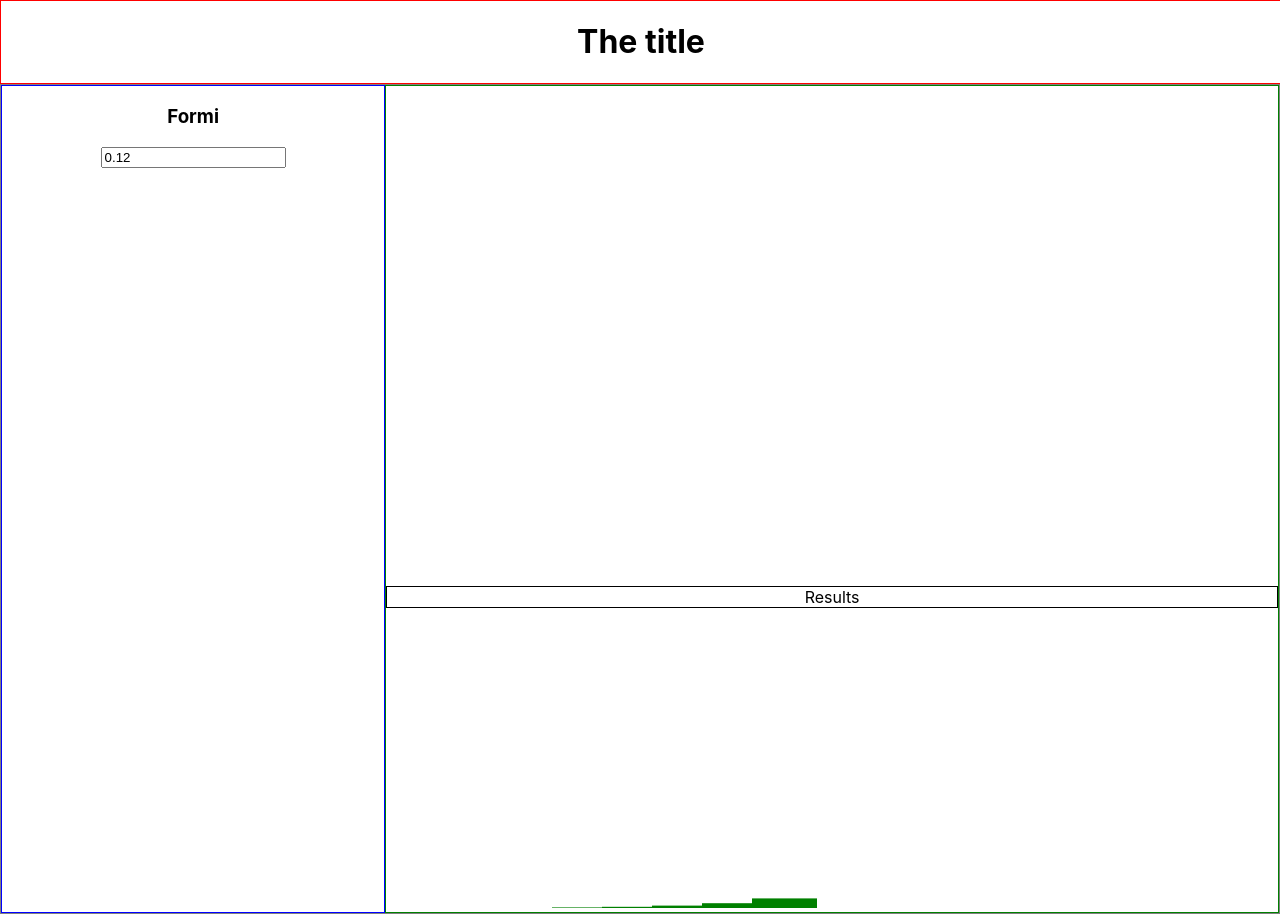
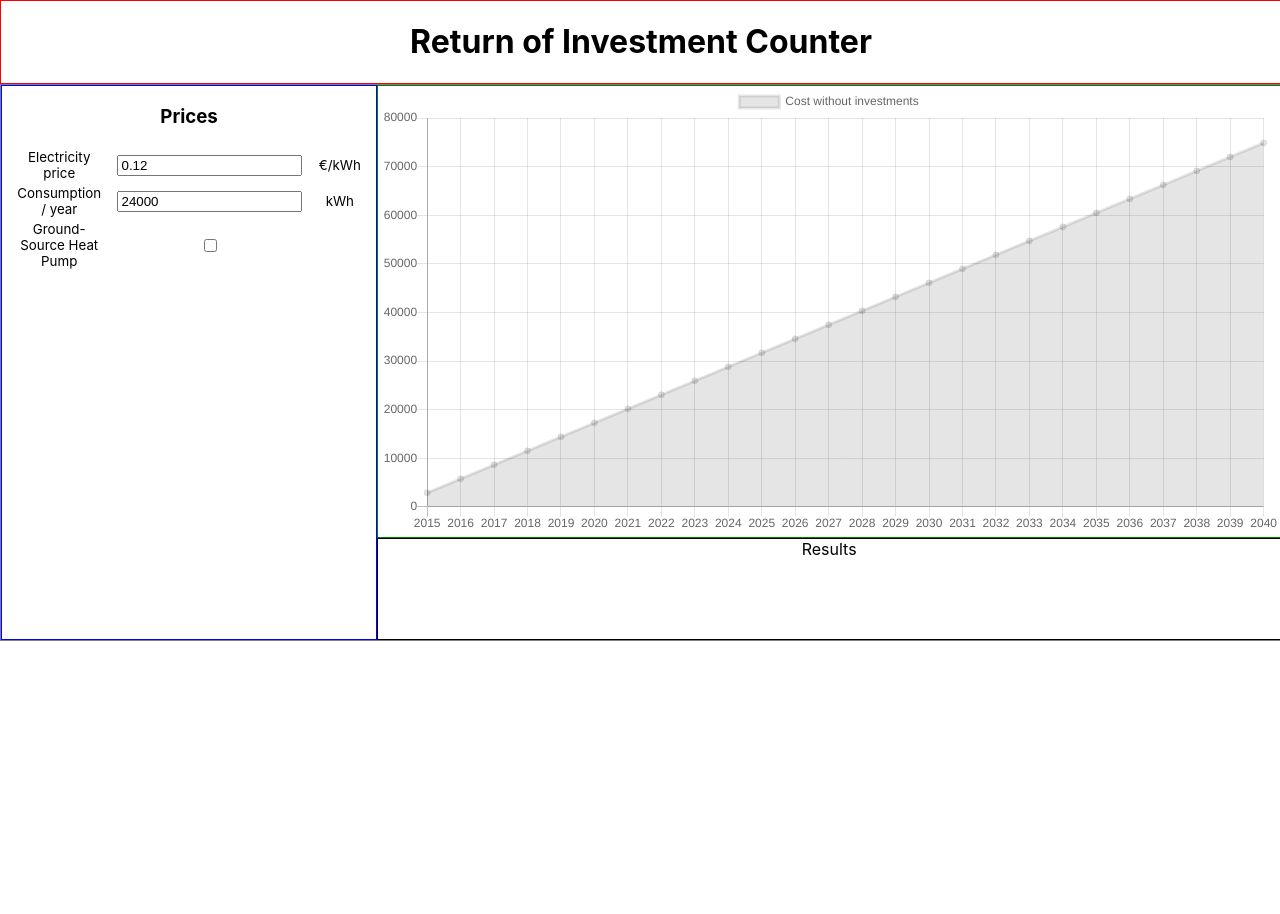
Before and after one commit to TimoP123/ids-roi-project, a React (Create React App) app in the folder ids-roi/: page / in a window 1280 px wide. After the commit the page ends 800 px from the top, so only its background shows below. Built offline with nearby package versions, Linux system fonts and the light colour scheme.

Commit message:
react-chartjs2 added and graph works

```diff
--- a/ids-roi/package.json
+++ b/ids-roi/package.json
@@ -3,8 +3,10 @@
   "version": "0.1.0",
   "private": true,
   "dependencies": {
+    "chart.js": "^2.7.3",
     "d3": "^5.7.0",
     "react": "^16.5.2",
+    "react-chartjs-2": "^2.7.4",
     "react-dom": "^16.5.2",
     "react-scripts": "2.0.5"
   },
--- a/ids-roi/public/index.html
+++ b/ids-roi/public/index.html
@@ -1,5 +1,6 @@
 <!DOCTYPE html>
 <html lang="en">
+
 <head>
   <meta charset="utf-8">
   <link rel="shortcut icon" href="%PUBLIC_URL%/favicon.ico">
@@ -19,8 +20,9 @@
       work correctly both with client-side routing and a non-root public URL.
       Learn how to configure a non-root public URL by running `npm run build`.
     -->
-    <title>React App</title>
+  <title>ROI Counter</title>
 </head>
+
 <body>
   <noscript>
     You need to enable JavaScript to run this app.
@@ -37,4 +39,5 @@
       To create a production bundle, use `npm run build` or `yarn build`.
     -->
 </body>
+
 </html>
--- a/ids-roi/src/App.css
+++ b/ids-roi/src/App.css
@@ -9,18 +9,22 @@
 }
 
 .roi-view {
+  width: 100%;
   display: flex;
   border: 1px solid gray;
 }
 
 .form {
-  flex: 0.3;
+  flex: 0.25;
   border: 1px solid blue;
   min-height: 500px;
 }
 
 .graphs {
-  flex: 0.7;
   border: 1px solid green;
-  min-height: 500px;
+  min-height: 350px;
 }
+
+.right {
+  flex: 0.75;
+}
--- a/ids-roi/src/App.js
+++ b/ids-roi/src/App.js
@@ -1,62 +1,232 @@
 import React, { Component } from "react";
 import "./App.css";
 import Form from "./components/Form";
-import BarChart from "./components/BarChart";
+import Chart from "./components/Chart";
 import Results from "./components/Results";
 
 class App extends Component {
-
   componentDidMount() {
-    this.setState({ costs: this.costs(this.state.electricityPrice) });
+    this.setState({
+      data: this.data(
+        this.state.electricityPrice,
+        this.state.yearConsumption,
+        this.state.gshpPrice,
+        this.state.gshpOn,
+        this.state.gshpSavings,
+        this.state.gshpYear
+      )
+    });
   }
 
   constructor() {
     super();
     this.state = {
       startYear: 2015,
-      endYear: 2019,
+      endYear: 2040,
       electricityPrice: 0.12,
-      costs: []
+      yearConsumption: 24000,
+      costs: [],
+      data: [],
+      gshpOn: false,
+      gshpYear: 2016,
+      gshpPrice: 20000,
+      gshpSavings: 7000,
+      solarPanelsOn: false
     };
   }
 
-  costs = price => {
-    let arr = [];
-    for (let year = this.state.startYear; year <= this.state.endYear; year++) {
-      arr.push(price);
-      price += price;
+  data = (price, yearConsumption, gshpPrice, gshpOn, gshpSavings, gshpYear) => {
+    let labels = [];
+    let costs = [];
+    let costsGshp = [];
+    let electricityCostsBeforeGshp = 0;
+
+    let endYear = this.state.endYear;
+    if (gshpOn) {
+      endYear =
+        this.roiTime(gshpPrice, price, gshpSavings) +
+        this.state.startYear +
+        (gshpYear - this.state.startYear) +
+        4;
     }
-    console.log(arr);
-    return arr;
+
+    for (let year = this.state.startYear; year <= endYear; year++) {
+      labels.push(year);
+
+      let cost = (year - this.state.startYear + 1) * yearConsumption * price;
+      costs.push(cost);
+
+      if (gshpOn) {
+        if (year < gshpYear) {
+          costsGshp.push(null);
+          electricityCostsBeforeGshp = cost;
+        } else {
+          let cost =
+            (year - gshpYear + 1) * (yearConsumption - gshpSavings) * price +
+            electricityCostsBeforeGshp +
+            gshpPrice;
+          costsGshp.push(cost);
+        }
+      }
+    }
+
+    let data = {
+      labels: labels,
+      datasets: [
+        {
+          label: "Cost without investments",
+          data: costs
+        }
+      ]
+    };
+
+    if (costsGshp.length > 1) {
+      data.datasets.push({ label: "Costs with GSHP", data: costsGshp });
+    }
+
+    return data;
   };
+
+  results = () => {};
 
   onSetPrice = e => {
     const newPrice = parseFloat(e.target.value);
     console.log("newPrice", newPrice);
-    this.setState({ electricityPrice: newPrice, costs: this.costs(newPrice) });
+    this.setState({
+      electricityPrice: newPrice,
+      data: this.data(
+        newPrice,
+        this.state.yearConsumption,
+        this.state.gshpPrice,
+        this.state.gshpOn,
+        this.state.gshpSavings,
+        this.state.gshpYear
+      )
+    });
+  };
+
+  onSetYearConsumption = e => {
+    const newYearConsumption = parseFloat(e.target.value);
+    console.log("newYearConsumption", newYearConsumption);
+    this.setState({
+      yearConsumption: newYearConsumption,
+      data: this.data(
+        this.state.electricityPrice,
+        newYearConsumption,
+        this.state.gshpPrice,
+        this.state.gshpOn,
+        this.state.gshpSavings,
+        this.state.gshpYear
+      )
+    });
+  };
+
+  onSetGshpPrice = e => {
+    const newGshpPrice = parseFloat(e.target.value);
+    console.log("newGshpPrice", newGshpPrice);
+    this.setState({
+      gshpPrice: newGshpPrice,
+      data: this.data(
+        this.state.electricityPrice,
+        this.state.yearConsumption,
+        newGshpPrice,
+        this.state.gshpOn,
+        this.state.gshpSavings,
+        this.state.gshpYear
+      )
+    });
+  };
+
+  onToggleGshp = () => {
+    let newState = !this.state.gshpOn;
+    this.setState({
+      gshpOn: newState,
+      data: this.data(
+        this.state.electricityPrice,
+        this.state.yearConsumption,
+        this.state.gshpPrice,
+        newState,
+        this.state.gshpSavings,
+        this.state.gshpYear
+      )
+    });
+  };
+
+  onSetSavings = e => {
+    const newSavings = parseFloat(e.target.value);
+    console.log("newGshpSavings", newSavings);
+    this.setState({
+      gshpSavings: newSavings,
+      data: this.data(
+        this.state.electricityPrice,
+        this.state.yearConsumption,
+        this.state.gshpPrice,
+        this.state.gshpOn,
+        newSavings,
+        this.state.gshpYear
+      )
+    });
+  };
+
+  onSelectGshpYear = e => {
+    const newYear = parseFloat(e.target.value);
+    console.log("newGshpYear");
+    this.setState({
+      gshpYear: newYear,
+      data: this.data(
+        this.state.electricityPrice,
+        this.state.yearConsumption,
+        this.state.gshpPrice,
+        this.state.gshpOn,
+        this.state.gshpSavings,
+        newYear
+      )
+    });
+  };
+
+  roiTime = (gshpPrice, electricityPrice, savings) => {
+    return Math.round(gshpPrice / (savings * electricityPrice));
   };
 
   render() {
     return (
       <div className="App">
         <div className="title">
-          <h1>The title</h1>
+          <h1>Return of Investment Counter</h1>
         </div>
         <div className="roi-view">
           <div className="form">
             <Form
               electricityPrice={this.state.electricityPrice}
+              yearConsumption={this.state.yearConsumption}
+              onSetYearConsumption={this.onSetYearConsumption}
               onSetPrice={this.onSetPrice}
+              gshpOn={this.state.gshpOn}
+              onToggleGshp={this.onToggleGshp}
+              solarPanelsOn={this.state.solarPanelsOn}
+              onToggleSolarPanels={this.onToggleSolarPanels}
+              gshpPrice={this.state.gshpPrice}
+              onSetGshpPrice={this.onSetGshpPrice}
+              gshpSavings={this.state.gshpSavings}
+              onSetSavings={this.onSetSavings}
+              gshpYear={this.state.gshpYear}
+              onSelectGshpYear={this.onSelectGshpYear}
+              startYear={this.state.startYear}
             />
           </div>
-          <div className="graphs">
-            <BarChart
+          <div className="right">
+            <div className="graphs">
+              <Chart data={this.state.data} />
+            </div>
+            <Results
               electricityPrice={this.state.electricityPrice}
-              width={600}
-              height={300}
-              costs={this.state.costs}
+              yearConsumption={this.state.yearConsumption}
+              roiTime={this.roiTime(
+                this.state.gshpPrice,
+                this.state.electricityPrice,
+                this.state.gshpSavings
+              )}
             />
-            <Results />
           </div>
         </div>
       </div>
--- /dev/null
+++ b/ids-roi/src/components/Chart.js
@@ -0,0 +1,17 @@
+import React, { Component } from "react";
+import { Line } from "react-chartjs-2";
+
+class Chart extends Component {
+  render() {
+    const { data } = this.props;
+
+    console.log("Chart", data);
+    return (
+      <div className="chart">
+        <Line data={data} />
+      </div>
+    );
+  }
+}
+
+export default Chart;
--- a/ids-roi/src/components/Form.css
+++ b/ids-roi/src/components/Form.css
@@ -0,0 +1,13 @@
+.firstColumn {
+  padding-left: 10pt;
+  padding-right: 10pt;
+}
+
+.thirdColumn {
+  padding-left: 10pt;
+  padding-right: 10pt;
+}
+
+td {
+  font-size: 10pt;
+}
--- a/ids-roi/src/components/Form.js
+++ b/ids-roi/src/components/Form.js
@@ -1,19 +1,122 @@
 import React, { Component } from "react";
+import "./Form.css";
 
 class Form extends Component {
   render() {
-    const { electricityPrice, onSetPrice } = this.props;
+    const {
+      electricityPrice,
+      yearConsumption,
+      onSetPrice,
+      onSetYearConsumption,
+      gshpOn,
+      onToggleGshp,
+      gshpPrice,
+      onSetGshpPrice,
+      gshpSavings,
+      onSetSavings,
+      gshpYear,
+      onSelectGshpYear,
+      startYear
+    } = this.props;
     console.log("Form rendered", electricityPrice);
+
+    const yearOptions = () => {
+      console.log("yearOptions");
+      let options = [];
+      for (let i = 0; i < 15; i++) {
+        options.push(
+          <option key={i} value={startYear + i}>
+            {startYear + i}
+          </option>
+        );
+      }
+      return options;
+    };
 
     return (
       <div>
-        <h3>Formi</h3>
+        <h3>Prices</h3>
+        <table>
+          <tbody>
+            <tr>
+              <td className="firstColumn">Electricity price</td>
+              <td className="secondColumn">
                 <input
                   type="number"
                   name="electricityName"
                   value={electricityPrice}
                   onChange={onSetPrice}
                 />
+              </td>
+              <td className="thirdColumn">€/kWh</td>
+            </tr>
+            <tr>
+              <td className="firstColumn">Consumption / year</td>
+              <td className="secondColumn">
+                <input
+                  type="number"
+                  name="yearConsumption"
+                  value={yearConsumption}
+                  onChange={onSetYearConsumption}
+                />
+              </td>
+              <td className="thirdColumn">kWh</td>
+            </tr>
+            <tr>
+              <td className="firstColumn">Ground-Source Heat Pump</td>
+              <td className="secondColumn">
+                <input
+                  type="checkbox"
+                  name="gshpOn"
+                  checked={gshpOn}
+                  onChange={onToggleGshp}
+                />
+              </td>
+            </tr>
+            {gshpOn && (
+              <tr>
+                <td className="firstColumn">GSHP price</td>
+                <td className="secondColumn">
+                  <input
+                    type="number"
+                    name="gshpPrice"
+                    value={gshpPrice}
+                    onChange={onSetGshpPrice}
+                  />
+                </td>
+              </tr>
+            )}
+            {gshpOn && (
+              <tr>
+                <td className="firstColumn">
+                  Reduction in electricity consumption
+                </td>
+                <td className="secondColumn">
+                  <input
+                    type="number"
+                    name="gshpPrice"
+                    value={gshpSavings}
+                    onChange={onSetSavings}
+                  />
+                </td>
+              </tr>
+            )}
+            {gshpOn && (
+              <tr>
+                <td className="firstColumn">Year of investment</td>
+                <td className="secondColumn">
+                  <select
+                    name="gshpYear"
+                    value={gshpYear}
+                    onChange={onSelectGshpYear}
+                  >
+                    {yearOptions()}
+                  </select>
+                </td>
+              </tr>
+            )}
+          </tbody>
+        </table>
       </div>
     );
   }
--- a/ids-roi/src/components/Results.css
+++ b/ids-roi/src/components/Results.css
@@ -1,4 +1,4 @@
 .results {
-    margin-top: 500px;
-    border: 1px solid black;
+  border: 1px solid black;
+  min-height: 100px;
 }
```
Also changed, not shown: 2 other files (tests, documents, lock files or other folders). Lines whose indentation alone changed are shown as unchanged.
